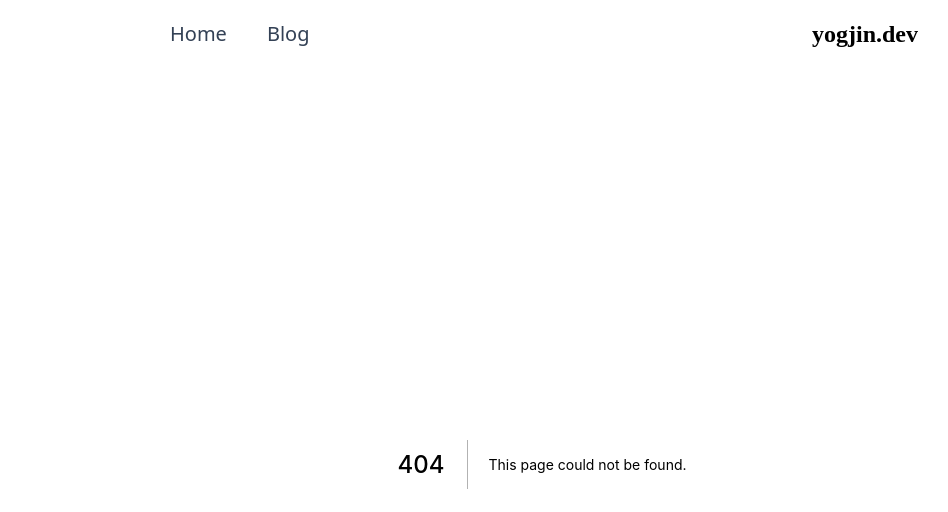
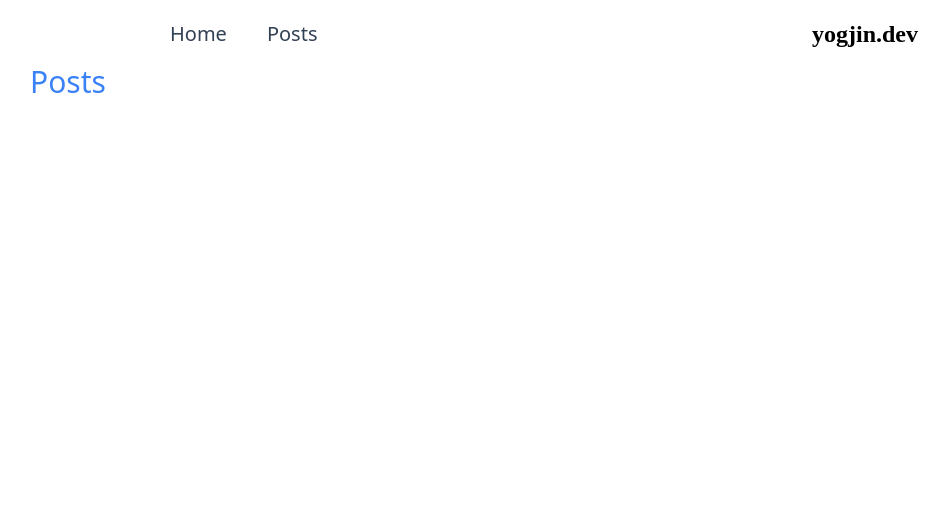
Before and after one commit to yogjin/yogjin.dev, a Next.js app: page /posts in a window 1280 px wide. Before the commit this address had no page. Shown: the top 512 px of the page, without its empty margins (98-1046 px from the left). Built offline with nearby package versions, Linux system fonts and the light colour scheme; a web font is replaced by a local one.

Commit message:
refactor(Nav): change blog to posts

```diff
--- a/data/navlinks.ts
+++ b/data/navlinks.ts
@@ -1,6 +1,6 @@
 const navlinks: { title: string; link: string }[] = [
   { title: 'Home', link: '/' },
-  { title: 'Blog', link: '/blog' },
+  { title: 'Posts', link: '/posts' },
 ];
 
 export default navlinks;
--- a/pages/blog.tsx
+++ /dev/null
@@ -1,7 +0,0 @@
-import type { NextPage } from 'next';
-
-const Blog: NextPage = () => {
-  return <div className={`text-blue-500 text-3xl`}>Blog</div>;
-};
-
-export default Blog;
--- /dev/null
+++ b/pages/posts.tsx
@@ -0,0 +1,7 @@
+import type { NextPage } from 'next';
+
+const Posts: NextPage = () => {
+  return <div className={`text-blue-500 text-3xl`}>Posts</div>;
+};
+
+export default Posts;
```
